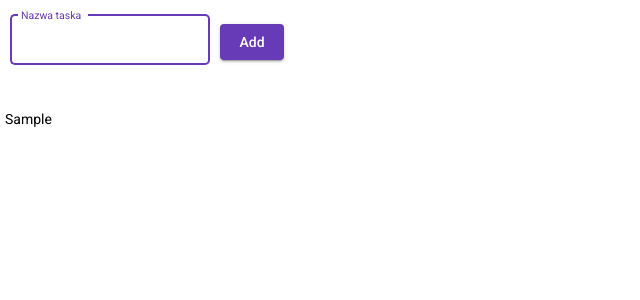
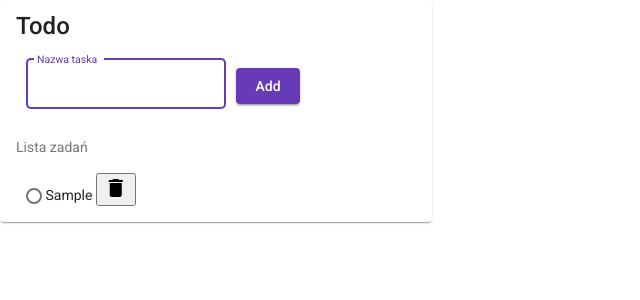
Before and after one commit to wiktfic226/angular-to-do-list, an Angular app: page / in a window 1280 px wide. Both pictures are taken after typing "Sample" into the empty fields and a click on the button "Add". Shown: the top 300 px of the page, without its empty margins (0-640 px from the left). Built offline with nearby package versions, Linux system fonts and the light colour scheme.

Commit message:
feat: add list of tasks

```diff
--- a/src/app/app.component.html
+++ b/src/app/app.component.html
@@ -1,3 +1,5 @@
+<mat-card class="todo-card">
+  <mat-card-title>Todo</mat-card-title>
   <form layout layout-align="center" layout-padding>
     <mat-form-field class="form-field" appearance="outline">
       <mat-label>Nazwa taska</mat-label>
@@ -5,9 +7,11 @@
     </mat-form-field>
     <button type="button" mat-raised-button color="primary" (click)="addTask()">Add</button>
   </form>
-<div class="tasks-list">
+  <mat-card-subtitle>Lista zadań</mat-card-subtitle>
+  <div class="tasks-list" role="list">
     <mat-list-item *ngFor="let task of getTasks()">
       <p matLine></p>
-    <mat-list-item>{{task}}</mat-list-item>
+      <app-todo [todo]=task></app-todo>
     </mat-list-item>
   </div>
+</mat-card>
--- a/src/app/app.component.scss
+++ b/src/app/app.component.scss
@@ -7,6 +7,10 @@
   }
 
 .tasks-list {
-    margin: 5px;
+    margin: 10px;
 
 }
+
+.todo-card{
+    max-width: 400px;
+}
--- a/src/app/app.component.ts
+++ b/src/app/app.component.ts
@@ -1,12 +1,12 @@
-import { Component, ElementRef, ViewChild } from '@angular/core';
-import { TodosService } from './todos/todos.service';
+import { Component, ElementRef, OnInit, ViewChild } from '@angular/core';
+import { TodosService, Todo } from './todos/todos.service';
 
 @Component({
   selector: 'app-root',
   templateUrl: './app.component.html',
   styleUrls: ['./app.component.scss'],
 })
-export class AppComponent{
+export class AppComponent implements OnInit{
   title = 'to-do-list';
 
   @ViewChild('task', { static: true })
@@ -15,11 +15,14 @@ export class AppComponent{
 
   constructor(private todosService: TodosService) { }
 
+  ngOnInit(): void {
+  }
+
   addTask() {
     this.taskToAdd = this.taskElement.nativeElement.value;
     this.taskElement.nativeElement.value="";
     this.taskElement.nativeElement.focus();
-    this.todosService.add(this.taskToAdd);
+    this.todosService.add({name: this.taskToAdd, done: false} as Todo);
   }
 
   getTasks() {
--- /dev/null
+++ b/src/app/todoitem/todo-item.component.html
@@ -0,0 +1,7 @@
+<mat-list-item role="listitem" class="item-component">
+    <mat-checkbox (change)="markTask()" color="accent" class="done-checkbox"></mat-checkbox>
+    {{getItemName()}}
+    <button type="button" class="button-todo" color="primary" (click)="deleteTask()">
+        <mat-icon>delete</mat-icon>
+    </button>
+</mat-list-item>
--- /dev/null
+++ b/src/app/todoitem/todo-item.component.scss
@@ -0,0 +1,12 @@
+.item-component {
+    margin: auto;
+}
+
+::ng-deep .done-checkbox {
+    & .mat-checkbox-background, .mat-checkbox-frame {
+      border-radius: 70% !important;
+    }
+    &.mat-checkbox-focused {
+        background-color: green
+    }
+  }
--- /dev/null
+++ b/src/app/todoitem/todo-item.component.ts
@@ -0,0 +1,30 @@
+import { Component, Input, OnInit } from '@angular/core';
+import { Todo, TodosService } from '../todos/todos.service';
+
+@Component({
+  selector: 'app-todo',
+  templateUrl: './todo-item.component.html',
+  styleUrls: ['./todo-item.component.scss']
+})
+export class TodoItemComponent implements OnInit {
+
+  @Input() todo!: Todo;
+
+  constructor(private todoService: TodosService) { }
+
+  ngOnInit(): void {
+  }
+
+  getItemName() {
+    return this.todo.name;
+  }
+
+  deleteTask() {
+    this.todoService.delete(this.todo);
+  }
+
+  markTask() {
+    this.todoService.markTask(this.todo);
+  }
+
+}
--- a/src/app/todos/todos.service.ts
+++ b/src/app/todos/todos.service.ts
@@ -1,14 +1,31 @@
-import { Injectable, Optional, SkipSelf } from '@angular/core';
+import { Injectable } from '@angular/core';
+
+export interface Todo {
+  name: string
+  done: boolean
+}
 
 @Injectable({
   providedIn: 'root'
 })
 export class TodosService {
-  todos: Array<string> = [];
+  todos: Array<Todo> = [];
   constructor() { }
 
-  add(task: string) {
+  add(task: Todo) {
     this.todos.push(task);
     console.log(this.todos);
   }
+
+  delete(task: Todo) {
+    this.todos.forEach((element,index)=>{
+      if(element.name==task.name) this.todos.splice(index, 1)
+    });
+  }
+
+  markTask(task: Todo) {
+    this.todos.forEach((element,index)=>{
+      if(element.name==task.name) element.done = !element.done;
+    });
+  }
 }
```
Also changed, not shown: src/app/app.module.ts (+12 -3 lines), src/app/todoitem/todo-item.module.ts (added, +16 -0 lines), 1 other file (tests, documents, lock files or other folders). Lines whose indentation alone changed are shown as unchanged.
